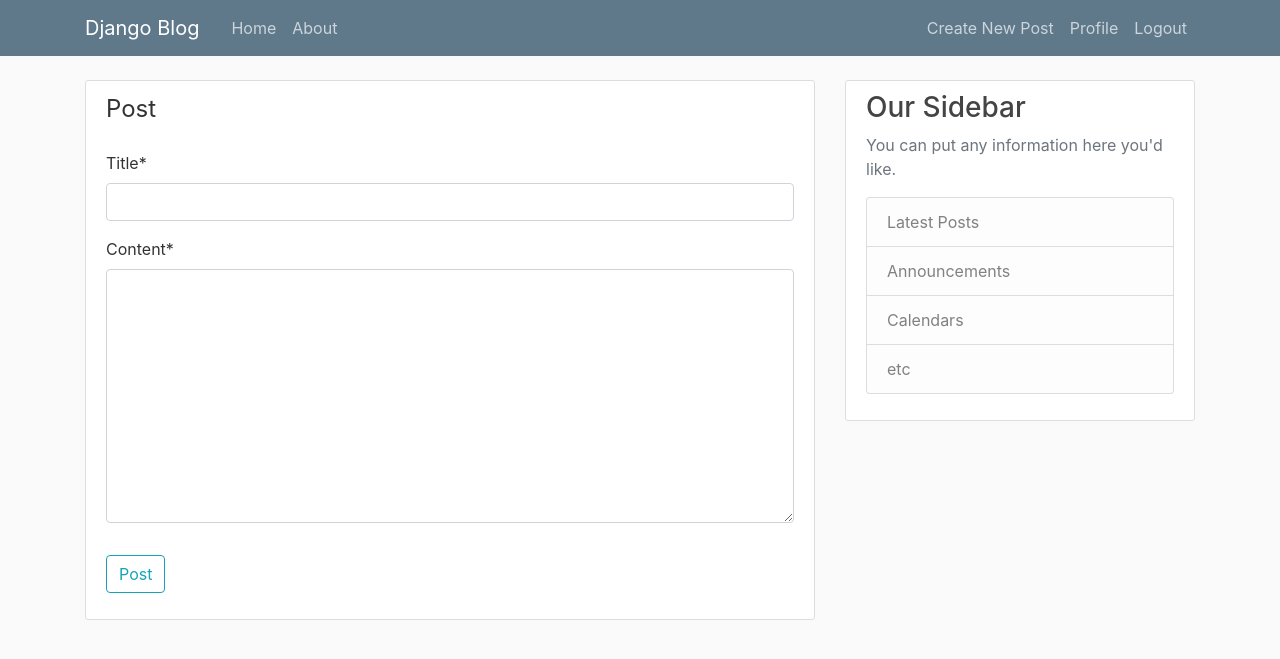
After one commit to MobinGholizadeh/MoBlog, a Django app: page /post/new/ in a window 1280 px wide. The commit adds this page. Shown: the top 659 px of the page. Run offline with Django 4.2, Linux system fonts and the light colour scheme; a user stored in the database is signed in; some libraries are stand-ins or nearby versions.

Commit message:
blog detail

```diff
--- a/MoBlog/blog/models.py
+++ b/MoBlog/blog/models.py
@@ -1,6 +1,7 @@
 from django.db import models
 from django.utils import timezone
 from django.contrib.auth.models import User
+from django.urls import reverse
 
 
 class post(models.Model):
@@ -11,3 +12,7 @@ class post(models.Model):
 
     def __str__(self):
         return self.title
+
+
+    def get_absolute_url(self):
+        return reverse('post-detail' , kwargs={'pk' : self.pk})
--- a/MoBlog/blog/templates/blog/Base.html
+++ b/MoBlog/blog/templates/blog/Base.html
@@ -49,6 +49,7 @@
           <div class="navbar-nav">
             {% if user.is_authenticated %}
 
+            <a class="nav-item nav-link" href="{% url 'post-create' %}">Create New Post</a>
             <a class="nav-item nav-link" href="{% url 'profile' %}">Profile</a>
 
             <a class="nav-item nav-link" href="{% url 'logout' %}">Logout</a>
--- a/MoBlog/blog/templates/blog/home.html
+++ b/MoBlog/blog/templates/blog/home.html
@@ -9,7 +9,7 @@
             <a class="mr-2" href="#">{{ post.author }}</a>
             <small class="text-muted">{{ post.date_posted | date:"F d, Y"}}</small>
             </div>
-            <h2><a class="article-title" href="#">{{ post.title }}</a></h2>
+            <h2><a class="article-title" href="{% url 'post-detail' post.id %}">{{ post.title }}</a></h2>
             <p class="article-content">{{ post.content }}</p>
         </div>
         </article>
--- /dev/null
+++ b/MoBlog/blog/templates/blog/post_form.html
@@ -0,0 +1,19 @@
+{% extends "blog/Base.html" %}
+{% load crispy_forms_tags %}
+{% block content %}
+
+<div class="content-section">
+    <form method="POST">
+        {% csrf_token %}
+        <fieldset class="form-group">
+            <legend class="border_bottom mb-4">
+                Post
+            </legend>
+            {{ form|crispy }}
+        </fieldset>
+        <div class="form-group">
+            <button class="btn btn-outline-info" type="submit"> Post </button>
+        </div>
+    </form>
+</div>
+{% endblock content %}
--- a/MoBlog/blog/urls.py
+++ b/MoBlog/blog/urls.py
@@ -1,8 +1,18 @@
 from django.urls import path
 from . import views
-from .views import PostListView
-
+from .views import(
+PostListView ,
+PostDetailView ,
+PostCreateView ,
+PostUpdateView ,
+PostDeleteView
+)
 urlpatterns = [
     path('', PostListView.as_view() , name='blog-home'),
+    path('post/<int:pk>/', PostDetailView.as_view() , name='post-detail'),
+    path('post/<int:pk>/update/', PostUpdateView.as_view() , name='post-update'),
+    path('post/<int:pk>/delete/', PostDeleteView.as_view() , name='post-delete'),
+    path('post/new/', PostCreateView.as_view() , name='post-create'),
     path('about/' , views.about , name='blog-about'),
+
 ]
--- a/MoBlog/blog/views.py
+++ b/MoBlog/blog/views.py
@@ -1,7 +1,13 @@
 from django.shortcuts import render
 from . models import post
-from django.views.generic import ListView
-
+from django.contrib.auth.mixins import LoginRequiredMixin , UserPassesTestMixin
+from django.views.generic import (
+    ListView ,
+    DetailView ,
+    CreateView ,
+    UpdateView ,
+    DeleteView
+)
 
 def Home(request):
     context = {
@@ -16,5 +22,48 @@ class PostListView(ListView):
     context_object_name = 'posts'
     ordering = ['-date_posted']
 
+class PostDetailView(DetailView):
+    model = post
+
+class PostCreateView(LoginRequiredMixin , CreateView):
+    model = post
+    fields = ['title' , 'content']
+
+    # def form valid is the the function we need to change in order to tell the django that we need to pass in the author that we are using now
+    def form_valid(self , form):
+        form.instance.author = self.request.user
+        return super().form_valid(form)
+
+
+class PostUpdateView(LoginRequiredMixin , UserPassesTestMixin,  UpdateView):
+    model = post
+    fields = ['title' , 'content']
+
+    def form_valid(self , form):
+        form.instance.author = self.request.user
+        return super().form_valid(form)
+
+    # test func is because we need to see that our user passes the UserPassesTextMixin , (we use this to stop
+    # those people that are tryna edit other author`s post and we want to make sure that the
+    #  pereson that is editing this post is the author of this post)
+    def test_func(self):
+        post = self.get_object()
+        if self.request.user == post.author :
+            return True
+        return False
+
+
+class PostDeleteView(LoginRequiredMixin , UserPassesTestMixin , DeleteView):
+    model = post
+    success_url = '/'
+    def test_func(self):
+        post = self.get_object()
+        if self.request.user == post.author :
+            return True
+        return False
+
+
+
+
 def about(request):
     return render(request , 'blog/about.html' , {'title' : 'About'})
```
Also changed, not shown: MoBlog/blog/templates/blog/post_confirm_delete.html (added, +19 -0 lines), MoBlog/blog/templates/blog/post_detail.html (added, +24 -0 lines), MoBlog/db.sqlite3.
